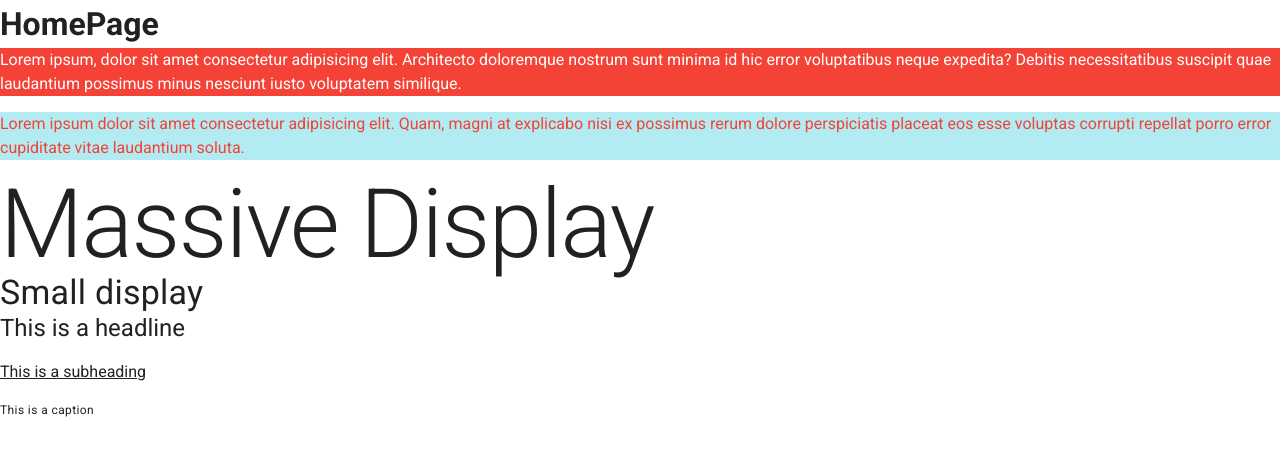
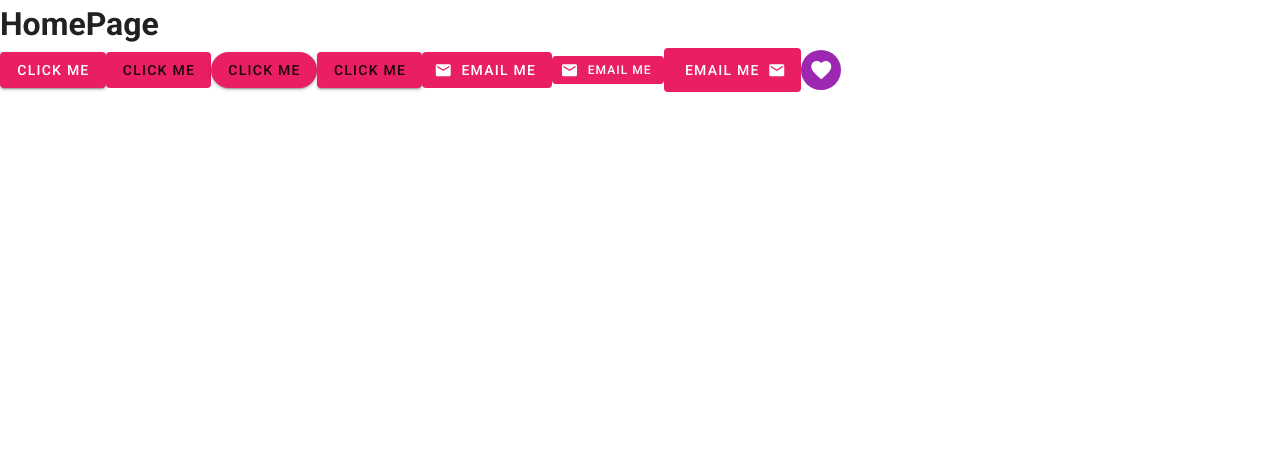
Before and after one commit to luoshuitaotao/vuetify_jing, a Vue app: page / in a window 1280 px wide. Shown: the top 456 px of the page. Built offline with nearby package versions, Linux system fonts and the light colour scheme.

Commit message:
add buttons and icons

```diff
--- a/src/views/Home.vue
+++ b/src/views/Home.vue
@@ -1,14 +1,31 @@
 <template>
   <div class="home">
     <h1>HomePage</h1>
-    <p class="red white--text">Lorem ipsum, dolor sit amet consectetur adipisicing elit. Architecto doloremque nostrum sunt minima id hic error voluptatibus neque expedita? Debitis necessitatibus suscipit quae laudantium possimus minus nesciunt iusto voluptatem similique.</p>
-    <p class="pink lighten-4 red--text cyan lighten-4">Lorem ipsum dolor sit amet consectetur adipisicing elit. Quam, magni at explicabo nisi ex possimus rerum dolore perspiciatis placeat eos esse voluptas corrupti repellat porro error cupiditate vitae laudantium soluta.</p>
-    <h1 class="display-4">Massive Display</h1>
-    <h4 class="display-1">Small display</h4>
-    <p class="headline">This is a headline</p>
-    <p class= "subheading text-decoration-underline">This is a subheading</p>
-    <p class="caption">This is a caption</p>
-  </div>
+    <v-btn class="pink white--text">Click me</v-btn>
+    <v-btn depressed color="pink">Click me</v-btn>
+    <v-btn rounded color="pink">Click ME</v-btn>
+    <v-btn flat color="pink">Click ME</v-btn>
+
+
+    <v-btn depressed class="pink white--text">
+      <v-icon left>mdi-email</v-icon>
+      <span>Email me</span>
+    </v-btn>
+
+    <v-btn depressed  small class="pink white--text">
+      <v-icon left>mdi-email</v-icon>
+      <span>Email me</span>
+    </v-btn>
+
+    <v-btn depressed large class="pink white--text">
+        <span>Email me</span>
+        <v-icon right>mdi-email</v-icon>
+    </v-btn>
+
+    <v-btn depressed small fab dark color="purple">
+        <v-icon>mdi-heart</v-icon>
+    </v-btn>
+    </div>
 </template>
 
 <script>
@@ -17,4 +34,3 @@
 export default {
 }
 </script>
-s
```
